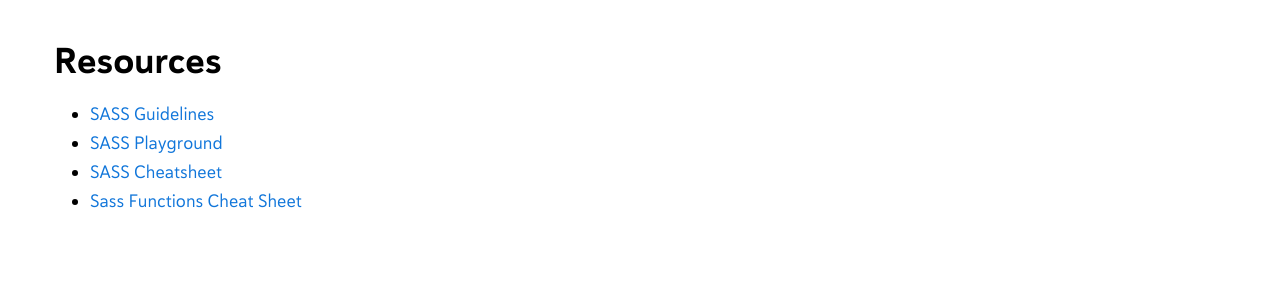
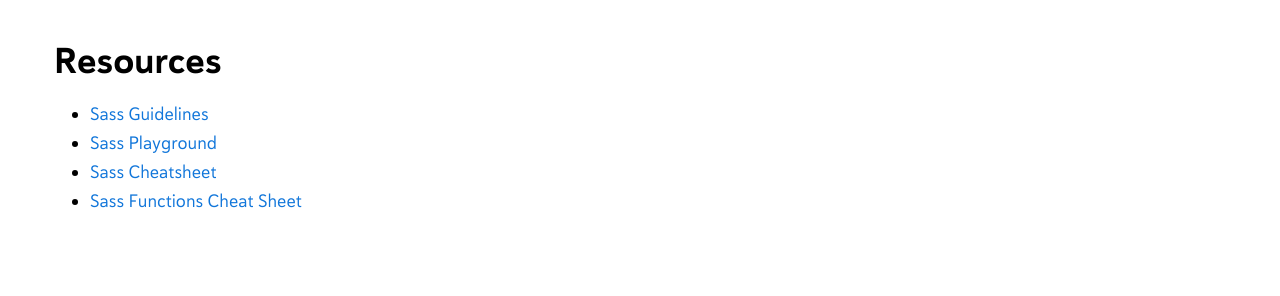
Before and after one commit to mercuryworks/developers-handbook, a Jekyll site: the page built from _posts/2018-01-10-front-end-development-sass.markdown, in a window 1280 px wide and 900 px high, scrolled down 4686 px. Shown: the part 429-725 px from the top of the window. Built offline with Jekyll 4.4.1, drawn with Linux system fonts in a browser that asks for light colours; comment, search, counter and statistics services are not loaded; some of the changed text lies outside the part shown.

Commit message:
Re-named SASS to  Sass

````diff
--- a/_posts/2017-03-02-front-end-development-fonts.markdown
+++ b/_posts/2017-03-02-front-end-development-fonts.markdown
@@ -49,7 +49,7 @@
 {% endif %}
 
 
-### SASS/SCSS
+### Sass/SCSS
 
 ``` scss
 $open-sans: 'Open Sans';
@@ -59,7 +59,7 @@
   src:  url('#{$open-sans-path}opensans.woff2') format('woff2'),
         url('#{$open-sans-path}opensans.woff') format('woff');
 }
-// Global variable (avoid using $open-sans across your SASS code, abstract it out so it is easy to change)
+// Global variable (avoid using $open-sans across your Sass code, abstract it out so it is easy to change)
 $font-family--primary: 'Open Sans', sans-serif;
 ```
 {% if gitbook %}
@@ -67,7 +67,7 @@
   <button type="button" class="button button--white button--smallest button--copy">Copy Code</button>
 {% endif %}
 
-Using the font to style elements in SASS:
+Using the font to style elements in Sass:
 
 ``` scss
 body {
--- a/_posts/2018-01-10-front-end-development-sass.markdown
+++ b/_posts/2018-01-10-front-end-development-sass.markdown
@@ -1,6 +1,6 @@
 ---
 layout: post
-title: "SASS"
+title: "Sass"
 author: Zachary Winnie
 authorTitle: Senior Interface Designer
 date: 2018-01-10 09:41:00;
@@ -152,7 +152,7 @@
 
 ## Conditionals
 
-SASS has if/else statements:
+Sass has if/else statements:
 
 ``` scss
 $border-radius: false;
@@ -206,7 +206,7 @@
 
 ## Resources
 
-* [SASS Guidelines](https://sass-guidelin.es/){:target="_blank"}
-* [SASS Playground](https://www.sassmeister.com/){:target="_blank"}
-* [SASS Cheatsheet](https://devhints.io/sass){:target="_blank"}
+* [Sass Guidelines](https://sass-guidelin.es/){:target="_blank"}
+* [Sass Playground](https://www.sassmeister.com/){:target="_blank"}
+* [Sass Cheatsheet](https://devhints.io/sass){:target="_blank"}
 * [Sass Functions Cheat Sheet](https://gist.github.com/AllThingsSmitty/3bcc79da563df756be46){:target="_blank"}
--- a/_posts/2018-01-17-front-end-development-color.markdown
+++ b/_posts/2018-01-17-front-end-development-color.markdown
@@ -21,10 +21,10 @@
 * [Simple Color Picker](http://superguigui.github.io/simple-color-picker/){:target="_blank"}
 * [A Color Picker](https://github.com/narsenico/a-color-picker){:target="_blank"}
 
-## SASS Color
+## Sass Color
 * [Controlling color with Sass color functions](https://robots.thoughtbot.com/controlling-color-with-sass-color-functions){:target="_blank"}
-* [SASS Me](http://jim-nielsen.com/sassme/){:target="_blank"}
-* [SASS Color Generator](http://scg.ar-ch.org/){:target="_blank"}
+* [Sass Me](http://jim-nielsen.com/sassme/){:target="_blank"}
+* [Sass Color Generator](http://scg.ar-ch.org/){:target="_blank"}
 
 ## Resources
 * [Brand Color](http://brand-colors.com/){:target="_blank"}
````
Also changed, not shown: Gemfile.lock.
